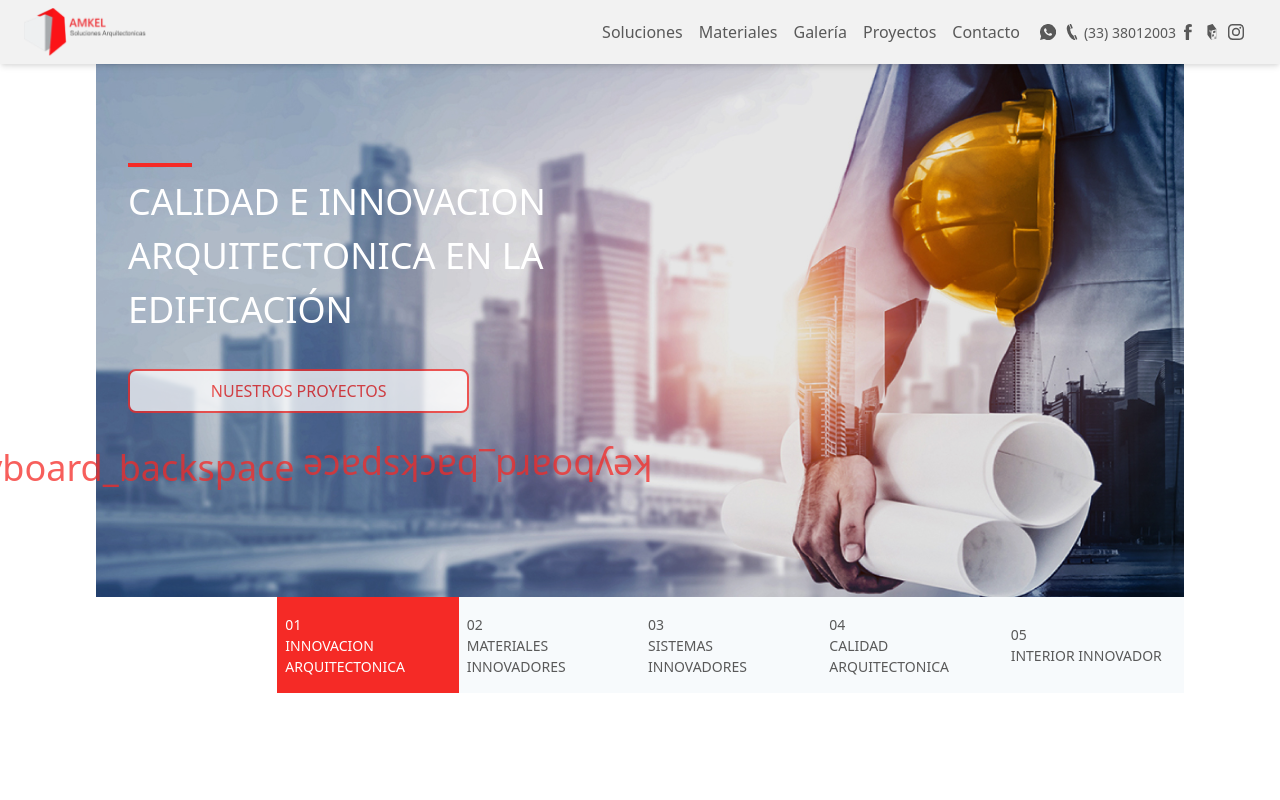
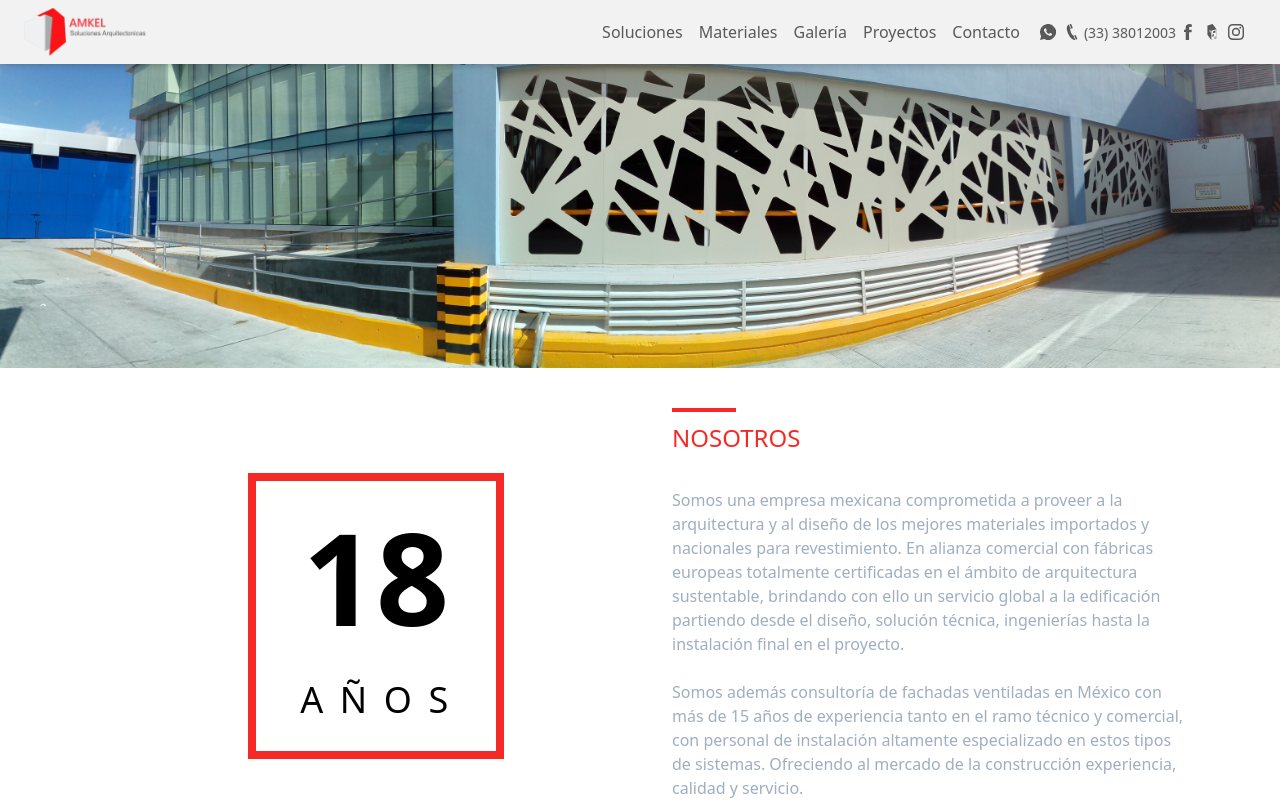
Before and after one commit to MarcoMacedoP/amkell, a React (Create React App) app: page / in a window 1280 px wide. Built offline with nearby package versions, Linux system fonts and the light colour scheme; the HTML template or start-up script is replaced by a standard one.

Commit message:
Nosotros avance
avance del maquetado pagina nosotros

```diff
--- a/src/App.tsx
+++ b/src/App.tsx
@@ -3,12 +3,16 @@ import { BrowserRouter as Router, Switch, Route } from "react-router-dom";
 
 import { Layout } from "./components/Layout";
 import { HomePage } from "./pages/Home";
+import { MaterialsPage } from "./pages/Materials";
 
 function App() {
   return (
     <Router>
       <Layout>
         <Switch>
+          <Route to="/materiales">
+            <MaterialsPage />
+          </Route>
           <Route to="/">
             <HomePage />
           </Route>
--- a/src/components/Layout.tsx
+++ b/src/components/Layout.tsx
@@ -38,7 +38,7 @@ export const Layout: LayoutType = (props) => {
   }, []);
 
   return (
-    <article className="w-full h-screen box-content w-full overflow-x-hidden">
+    <article className="h-screen box-content w-full overflow-x-hidden">
       <nav className="py-2 px-6 box-border fixed top-0 bg-gray-200 top-0 w-screen left-0 flex items-center justify-between shadow-md z-50">
         <Logo />
         <button className="material-icons lg:hidden" onClick={handleClick}>
--- /dev/null
+++ b/src/pages/Materials.tsx
@@ -0,0 +1,81 @@
+import React from "react";
+
+import { Button } from "../components/Button";
+
+//Materiales
+
+import banner from "../assets/img/nosotros_banner.jpg";
+import bannerBrightness from "../assets/img/banner_opacity.jpg";
+
+type Props = {};
+type MaterialsType = React.FC<Props>;
+
+export const MaterialsPage: MaterialsType = (props) => {
+  return (
+    <>
+      <section className="flex flex-col">
+        <div className="-mt-40 bg-brown w-screen h-middle -ml-5 mb-10 bg-contain bg-no-repeat py-8 box-content bg-left flex flex-col justify-center items-center md:-ml-16 lg:-ml-24"
+             style={{ backgroundImage: `url(${banner})`, backgroundSize: 'cover', }}>
+        </div>
+      </section>
+
+     <section className="flex flex-wrap w-full flex-col mb-8 md:flex-row md:flex-no-wrap lg:mb-32">
+        <div className="flex-col flex m-4 md:w-3/6 md:ml-4 lg:ml-6 md:self-center  md:justify-between">
+          <div className="box-red md:w-3/6 md:self-center">
+            <h1 className="text-8xl font-bold text-center">18</h1>
+            <h2 className="text-4xl text-center tracking-widest mb-6">A Ñ O S</h2>
+          </div>
+        </div>
+        <div className="flex-col flex md:w-3/6 md:ml-4 lg:ml-6 md:self-center  md:justify-between">
+          <div className="p-4 md:p-0">
+            <div className="line mb-2" />
+            <h2 className="text-primary text-2xl md:mb-6">NOSOTROS</h2>
+          </div>
+          <p className="p-4 md:p-0 mt-2 text-gray-500 md:mb-6">
+            Somos una empresa mexicana comprometida a proveer a la arquitectura
+            y al diseño de los mejores materiales importados y nacionales para revestimiento.
+            En alianza comercial con fábricas europeas totalmente certificadas
+            en el ámbito de arquitectura sustentable, brindando con ello un servicio
+            global a la edificación partiendo desde el diseño, solución técnica, ingenierías
+            hasta la instalación final en el proyecto. <br/><br/>
+            Somos además consultoría de fachadas ventiladas en México con más de
+            15 años de experiencia tanto en el ramo técnico y comercial, con personal
+            de instalación altamente especializado en estos tipos de sistemas. Ofreciendo al mercado de la construcción experiencia, calidad y servicio.
+          </p>
+        </div>
+      </section>
+
+      <section className="flex flex-col">
+        <div className=" bg-brown w-screen h-middle -ml-5 mb-10 bg-contain bg-no-repeat py-8 box-content bg-left flex flex-col md:flex-row justify-center items-center md:-ml-16 lg:-ml-24"
+             style={{ backgroundImage: `url(${bannerBrightness})`, backgroundSize: 'cover', }}>
+            <div className="md:w-1/4 md:self-center">
+                <h1 className="transition text-white text-4xl lg:text-8xl font-bold text-center ">9</h1>
+                <h2 className="transition text-white lg:text-4xl text-center tracking-widest md:mb-6">ALIANZAS <br/> COMERCIALES</h2>
+            </div>
+            <div className="md:w-1/4 md:self-center">
+                <h1 className="transition text-primary text-4xl lg:text-8xl font-bold text-center ">211</h1>
+                <h2 className="transition text-primary lg:text-4xl text-center tracking-widest md:mb-6">CLIENTES</h2>
+            </div>
+            <div className="md:w-1/4 md:self-center">
+                <h1 className="transition text-white text-4xl lg:text-8xl font-bold text-center ">17</h1>
+                <h2 className="transition text-white lg:text-4xl text-center tracking-widest md:mb-6">MATERIALES</h2>
+            </div>
+            <div className="md:w-1/4 md:self-center">
+                <h1 className="transition text-primary text-4xl lg:text-8xl font-bold text-center ">3</h1>
+                <h2 className="transition text-primary lg:text-4xl text-center tracking-widest md:mb-6">CONTINENTES</h2>
+            </div>
+        </div>
+      </section>
+
+      <section className="flex flex-wrap m-4 w-full flex-col-reverse mb-8 md:flex-row md:flex-no-wrap lg:mb-32">
+        <div className="flex-col flex md:w-3/6 md:ml-4 lg:ml-6 md:self-center  md:justify-between">
+          <div>
+            <div className="line mb-2" />
+            <h2 className="text-primary text-2xl md:mb-6">TRABAJAMOS CON GRANDES EMPRESAS</h2>
+          </div>
+
+        </div>
+      </section>
+    </>
+  );
+};
--- a/src/styles/index.css
+++ b/src/styles/index.css
@@ -66,5 +66,11 @@
     @apply w-2 h-2;
 }
 .filter-brightness{
-    filter:brightness(0.9)
+    filter:brightness(0.5)
 }
+.transition {
+    transition: font-size .5s;
+}
+.box-red {
+    @apply border-solid border-8 border-primary
+}
--- a/tailwind.config.js
+++ b/tailwind.config.js
@@ -256,6 +256,7 @@ module.exports = {
       '4xl': '2.25rem',
       '5xl': '3rem',
       '6xl': '4rem',
+      '8xl': '8rem',
     },
     fontWeight: {
       hairline: '100',
```
Also changed, not shown: src/pages/Home.tsx (+2 -7 lines), src/assets/img/banner_opacity.jpg (added), src/assets/img/nosotros_banner.jpg (added), src/styles/tailwind.css.
